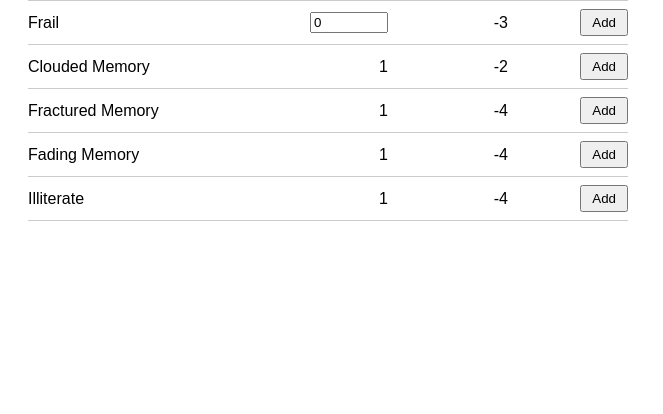
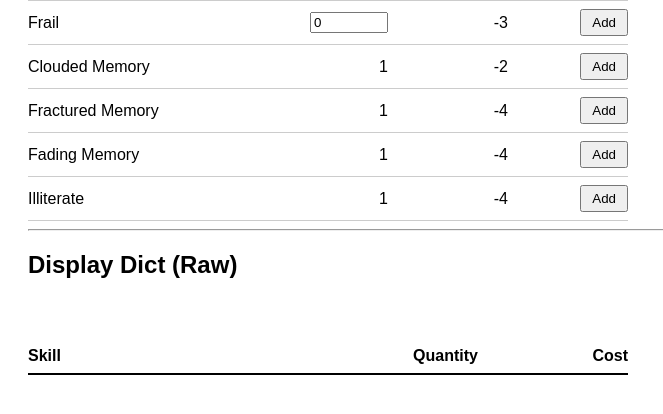
Before and after one commit to AzureZerda/CharacterCreator, a Flask app: page /skills/flaws in a window 1280 px wide. Shown: the part 313-727 px from the top of the page, without its empty margins (0-663 px from the left). Run offline with Flask 3, Linux system fonts and the light colour scheme.

Commit message:
Chosen skills are now displayed

```diff
--- a/app.py
+++ b/app.py
@@ -140,13 +140,21 @@
     if skills is None:
         return "Invalid category", 404
 
+    flags = ['can_assassinate', 'can_instruct', 'can_invent', 'gm_mage', 'is_crafter']
+
+    display_dict = dict(session.get("skills_added", {}))
+    for flag in flags:
+        display_dict.pop(flag, None)
+
+    print(display_dict)
+
     return render_template(
         "skill_page.html",
         skills=skills,
         category=category,
-        skills_added=session.get("skills_added", {})
+        skills_added=session.get("skills_added", {}),
+        display_dict=display_dict
     )
-
 @app.route("/add_skill",methods=["POST"])
 def add_skill():
     skill=request.form.get("skill")
--- a/templates/skill_page.html
+++ b/templates/skill_page.html
@@ -89,6 +89,10 @@
 
 <h1>{{ category|title }} Skills</h1>
 
+<!-- ===================== -->
+<!-- MAIN SKILL SYSTEM (UNCHANGED) -->
+<!-- ===================== -->
+
 <div class="table">
 
     <div class="row header">
@@ -111,12 +115,10 @@
 
         <span class="quantity">
 
-            {# FIXED: MAX = 1 #}
             {% if data['Max'] == 1 %}
                 <input type="hidden" name="quantity" value="1">
                 1
 
-            {# FIXED: NORMAL SELECT #}
             {% elif data['Max'] is not none %}
                 <select name="quantity" {% if is_added %}class="locked"{% endif %}>
                     {% for i in range(1, data['Max'] + 1) %}
@@ -127,7 +129,6 @@
                     {% endfor %}
                 </select>
 
-            {# ✅ NEW: FREEFORM INPUT WHEN MAX IS NONE #}
             {% else %}
                 <input
                     type="number"
@@ -151,6 +152,42 @@
         </span>
 
     </form>
+
+    {% endfor %}
+
+</div>
+
+<hr>
+
+<h2>Display Dict (Raw)</h2>
+
+<!-- ===================== -->
+<!-- PURE DISPLAY_DICT DUMP -->
+<!-- ===================== -->
+
+<div class="table">
+
+    <div class="row header">
+        <span class="skill">Skill</span>
+        <span class="quantity">Quantity</span>
+        <span class="cost">Cost</span>
+    </div>
+
+    {% for name, qty in display_dict.items() %}
+
+        <div class="row">
+
+            <span class="skill">{{ name }}</span>
+
+            <span class="quantity">
+                {{ qty }}
+            </span>
+
+            <span class="cost">
+                -
+            </span>
+
+        </div>
 
     {% endfor %}
 
```
